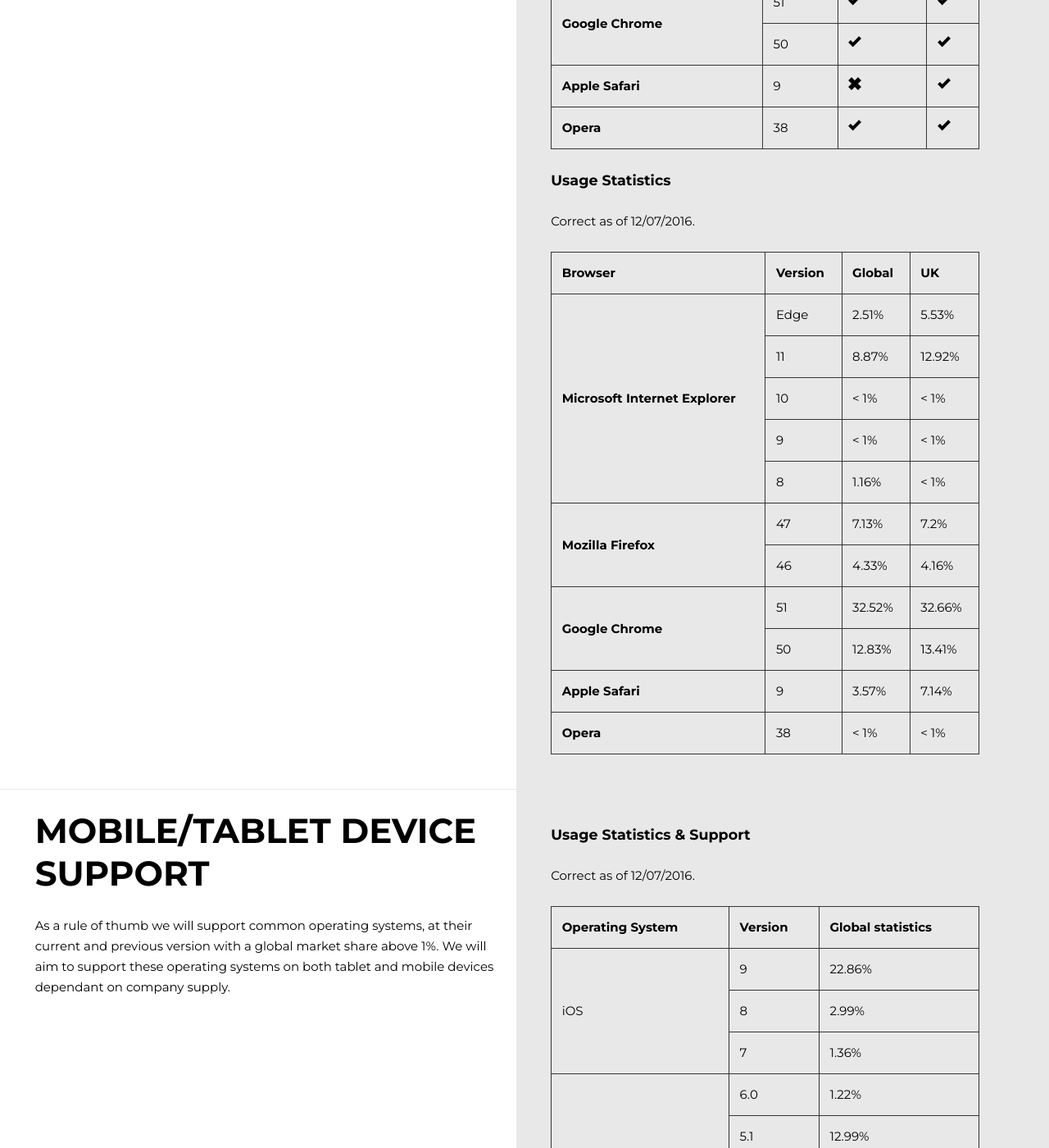
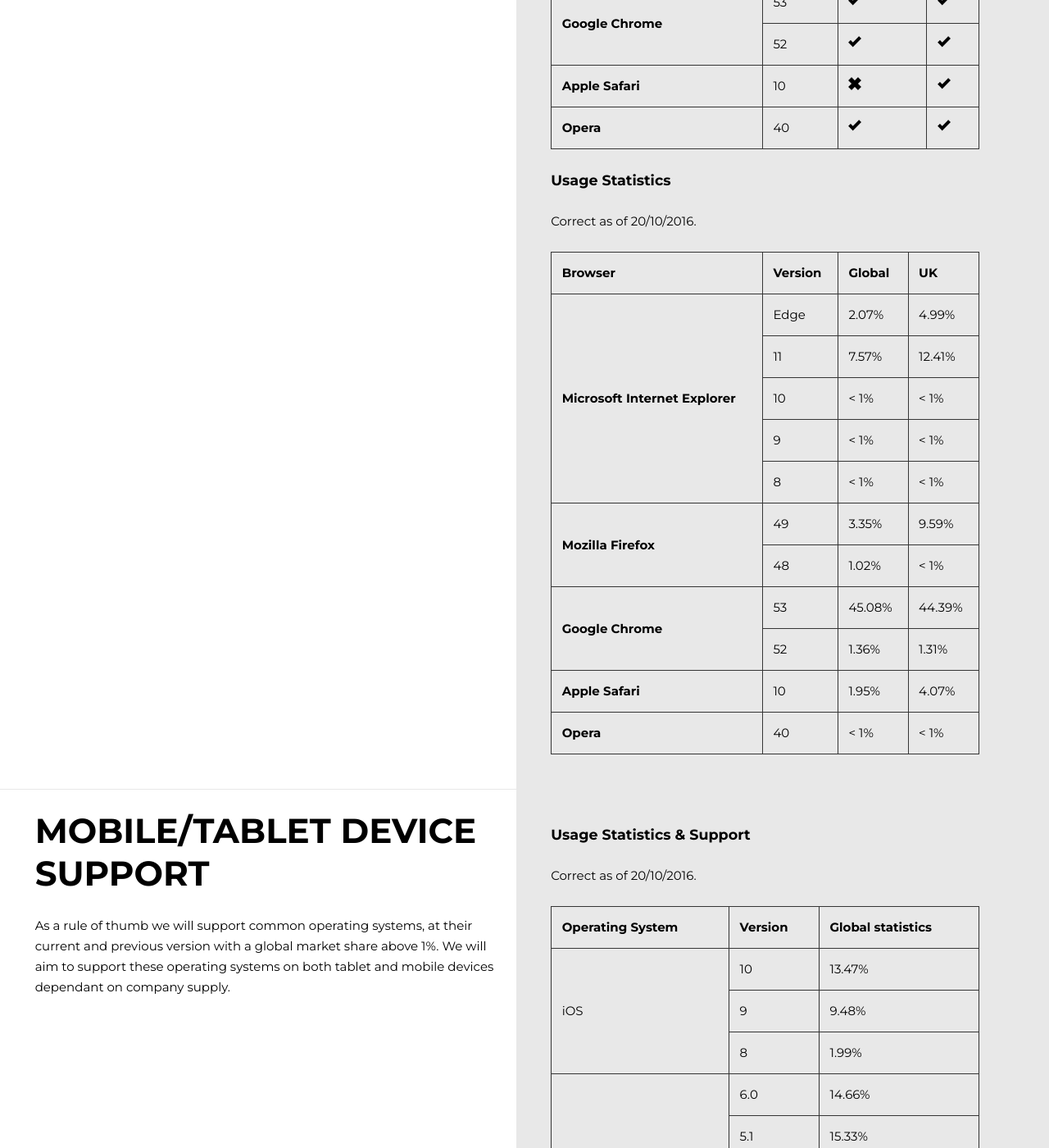
Before and after one commit to creativejar/guidelines, a Jekyll site: the page built from testing/index.html, in a window 1280 px wide and 1400 px high, scrolled down 1701 px. Shown: the whole window at 82% size. Built offline with Jekyll 4.4.1, drawn with Linux system fonts in a browser that asks for light colours; some of the changed text lies outside the part shown.

Commit message:
Updated mobile and browser stats

```diff
--- a/testing/index.html
+++ b/testing/index.html
@@ -72,42 +72,42 @@
 				</tr>
 				<tr>
 				<th rowspan="2" scope="row">Mozilla Firefox</th>
-					<td>47</td>
+					<td>49</td>
 					<td><img alt="Tick" src="{{ "/Uploads/Images/tick.png" | prepend: site.baseurl }}" width="16" height="16"></td>
 					<td><img alt="Tick" src="{{ "/Uploads/Images/tick.png" | prepend: site.baseurl }}" width="16" height="16"></td>
 				</tr>
 				<tr>
-					<td>46</td>
+					<td>48</td>
 					<td><img alt="Tick" src="{{ "/Uploads/Images/tick.png" | prepend: site.baseurl }}" width="16" height="16"></td>
 					<td><img alt="Tick" src="{{ "/Uploads/Images/tick.png" | prepend: site.baseurl }}" width="16" height="16"></td>
 				</tr>
 				<tr>
 				<th rowspan="2" scope="row">Google Chrome</th>
-					<td>51</td>
+					<td>53</td>
 					<td><img alt="Tick" src="{{ "/Uploads/Images/tick.png" | prepend: site.baseurl }}" width="16" height="16"></td>
 					<td><img alt="Tick" src="{{ "/Uploads/Images/tick.png" | prepend: site.baseurl }}" width="16" height="16"></td>
 				</tr>
 				<tr>
-					<td>50</td>
+					<td>52</td>
 					<td><img alt="Tick" src="{{ "/Uploads/Images/tick.png" | prepend: site.baseurl }}" width="16" height="16"></td>
 					<td><img alt="Tick" src="{{ "/Uploads/Images/tick.png" | prepend: site.baseurl }}" width="16" height="16"></td>
 				</tr>
 				<tr>
 				<th scope="row">Apple Safari</th>
-					<td>9</td>
+					<td>10</td>
 					<td><img alt="Cross" src="{{ "/Uploads/Images/cross.png" | prepend: site.baseurl }}" width="16" height="16"></td>
 					<td><img alt="Tick" src="{{ "/Uploads/Images/tick.png" | prepend: site.baseurl }}" width="16" height="16"></td>
 				</tr>
 				<tr>
 				<th scope="row">Opera</th>
-					<td>38</td>
+					<td>40</td>
 					<td><img alt="Tick" src="{{ "/Uploads/Images/tick.png" | prepend: site.baseurl }}" width="16" height="16"></td>
 					<td><img alt="Tick" src="{{ "/Uploads/Images/tick.png" | prepend: site.baseurl }}" width="16" height="16"></td>
 				</tr>
 			</tbody>
 		</table>
 		<h3>Usage Statistics</h3>
-		<p>Correct as of <time>12/07/2016</time>.</p>
+		<p>Correct as of <time>20/10/2016</time>.</p>
 		<table>
 			<tbody>
 				<tr>
@@ -119,13 +119,13 @@
 				<tr>
 					<th rowspan="5" scope="row">Microsoft Internet Explorer</th>
 					<td>Edge</td>
-					<td>2.51%</td>
-					<td>5.53%</td>
+					<td>2.07%</td>
+					<td>4.99%</td>
 				</tr>
 				<tr>
 					<td>11</td>
-					<td>8.87%</td>
-					<td>12.92%</td>
+					<td>7.57%</td>
+					<td>12.41%</td>
 				</tr>
 				<tr>
 					<td>10</td>
@@ -139,40 +139,40 @@
 				</tr>
 				<tr>
 					<td>8</td>
-					<td>1.16%</td>
+					<td>&lt; 1%</td>
 					<td>&lt; 1%</td>
 				</tr>
 				<tr>
 					<th rowspan="2" scope="row">Mozilla Firefox</th>
-					<td>47</td>
-					<td>7.13%</td>
-					<td>7.2%</td>
+					<td>49</td>
+					<td>3.35%</td>
+					<td>9.59%</td>
 				</tr>
 				<tr>
-					<td>46</td>
-					<td>4.33%</td>
-					<td>4.16%</td>
+					<td>48</td>
+					<td>1.02%</td>
+					<td>&lt; 1%</td>
 				</tr>
 				<tr>
 					<th rowspan="2" scope="row">Google Chrome</th>
-					<td>51</td>
-					<td>32.52%</td>
-					<td>32.66%</td>
+					<td>53</td>
+					<td>45.08%</td>
+					<td>44.39%</td>
 				</tr>
 				<tr>
-					<td>50</td>
-					<td>12.83%</td>
-					<td>13.41%</td>
+					<td>52</td>
+					<td>1.36%</td>
+					<td>1.31%</td>
 				</tr>
 				<tr>
-					<th scope="row">Apple Safari</th>
-					<td>9</td>
-					<td>3.57%</td>
-					<td>7.14%</td>
+				<th scope="row">Apple Safari</th>
+					<td>10</td>
+					<td>1.95%</td>
+					<td>4.07%</td>
 				</tr>
 				<tr>
 				<th scope="row">Opera</th>
-					<td>38</td>
+					<td>40</td>
 					<td>&lt; 1%</td>
 					<td>&lt; 1%</td>
 				</tr>
@@ -187,7 +187,7 @@
 	</div>
 	<div class="l-col">
 		<h3>Usage Statistics &amp; Support</h3>
-		<p>Correct as of <time>12/07/2016</time>.</p>
+		<p>Correct as of <time>20/10/2016</time>.</p>
 		<table>
 			<tbody>
 				<tr>
@@ -197,59 +197,59 @@
 				</tr>
 				<tr>
 					<td rowspan="3">iOS</td>
+					<td>10</td>
+					<td>13.47%</td>
+				</tr>
+				<tr>
 					<td>9</td>
-					<td>22.86%</td>
+					<td>9.48%</td>
 				</tr>
 				<tr>
 					<td>8</td>
-					<td>2.99%</td>
-				</tr>
-				<tr>
-					<td>7</td>
-					<td>1.36%</td>
+					<td>1.99%</td>
 				</tr>
 				<tr>
 				<td rowspan="7">Android</td>
 					<td>6.0</td>
-					<td>1.22%</td>
+					<td>14.66%</td>
 				</tr>
 				<tr>
 					<td>5.1</td>
-					<td>12.99%</td>
+					<td>15.33%</td>
 				</tr>
 				<tr>
 					<td>5.0</td>
-					<td>9.91%</td>
+					<td>8.94%</td>
 				</tr>
 				<tr>
 					<td>4.4</td>
-					<td>17.86%</td>
+					<td>16.14%</td>
 				</tr>
 				<tr>
 					<td>4.3</td>
-					<td>1.39%</td>
+					<td>1.35%</td>
 				</tr>
 				<tr>
 					<td>4.2</td>
-					<td>6.42%</td>
+					<td>3.90%</td>
 				</tr>
 				<tr>
 					<td>4.1</td>
-					<td>2.43%</td>
+					<td>2.49%</td>
 				</tr>
 				<tr>
 					<td>Symbian</td>
 					<td>10.1</td>
-					<td>1.08%</td>
+					<td>1.11%</td>
 				</tr>
 				<tr>
 					<td rowspan="2">Windows</td>
 					<td>10</td>
-					<td>1.13%</td>
+					<td>&lt; 1%</td>
 				</tr>
 				<tr>
 					<td>8.1</td>
-					<td>1.46%</td>
+					<td>1.41%</td>
 				</tr>
 			</tbody>
 		</table>
```
